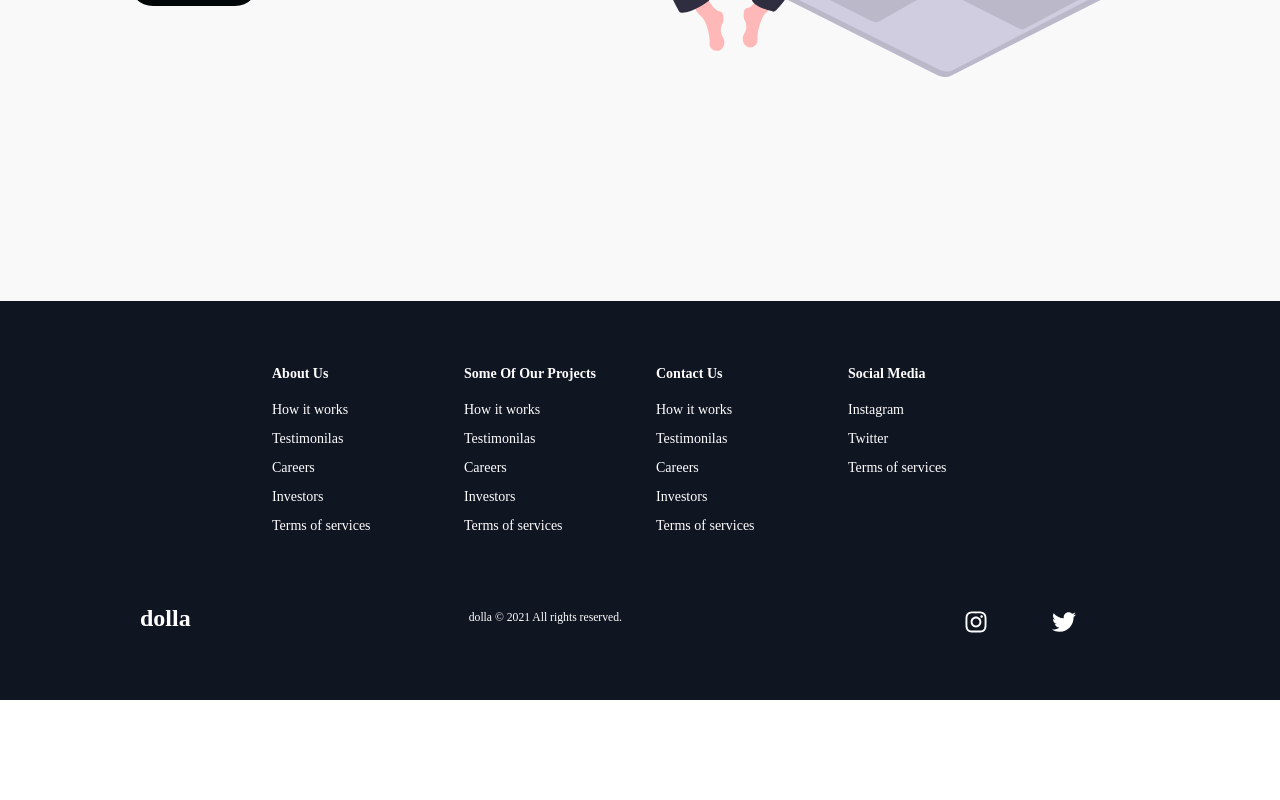
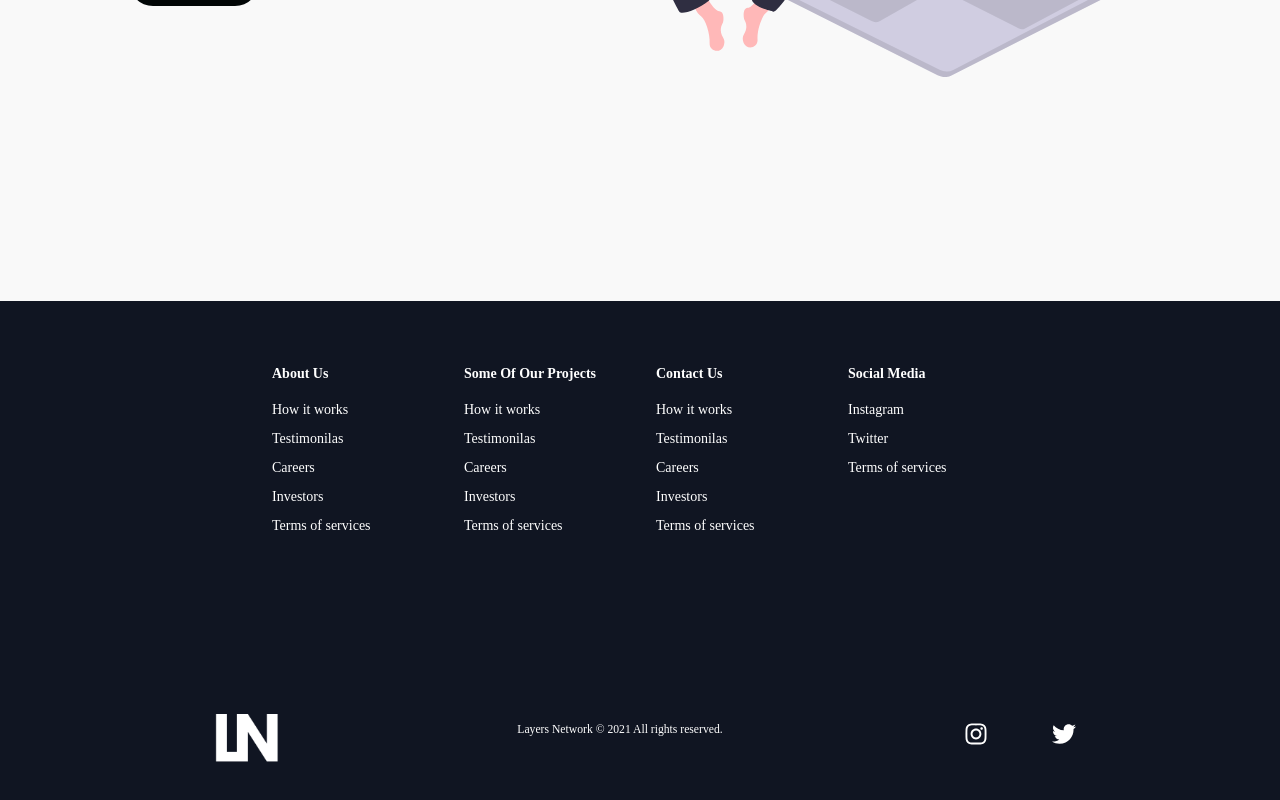
Before and after one commit to Rodgers31/Network-Castle, a React (Create React App) app in the folder client_side/: page / in a window 1280 px wide. Shown: the part 3929-4729 px from the top of the page. Before the commit the page ends 4629 px from the top, so only its background shows below. Built offline with nearby package versions, Linux system fonts and the light colour scheme; a web font is replaced by a local one.

Commit message:
Changed footer text

```diff
--- a/client_side/src/components/Footer/index.js
+++ b/client_side/src/components/Footer/index.js
@@ -16,6 +16,7 @@ import {
   SocialIcons,
   SocialIconLink,
 } from './FooterElemets';
+import Logoimg from '../../logoImg/Layers.png';
 
 const Footer = () => {
   const toggleHome = () => {
@@ -64,10 +65,19 @@ const Footer = () => {
         <SocialMedia>
           <SocialMediaWrap>
             <SocialLogo to='/' onClick={toggleHome}>
-              dolla
+              <img
+                src={Logoimg}
+                alt='Layers Network logo'
+                style={{
+                  marginTop: '30%',
+                  padding: '10px',
+                  height: '200px',
+                }}
+              />
             </SocialLogo>
             <WebsiteRights>
-              dolla &copy; {new Date().getFullYear()} All rights reserved.
+              Layers Network &copy; {new Date().getFullYear()} All rights
+              reserved.
             </WebsiteRights>
             <SocialIcons>
               <SocialIconLink href='/' target='_blank' aria-label='Instagram'>
```
